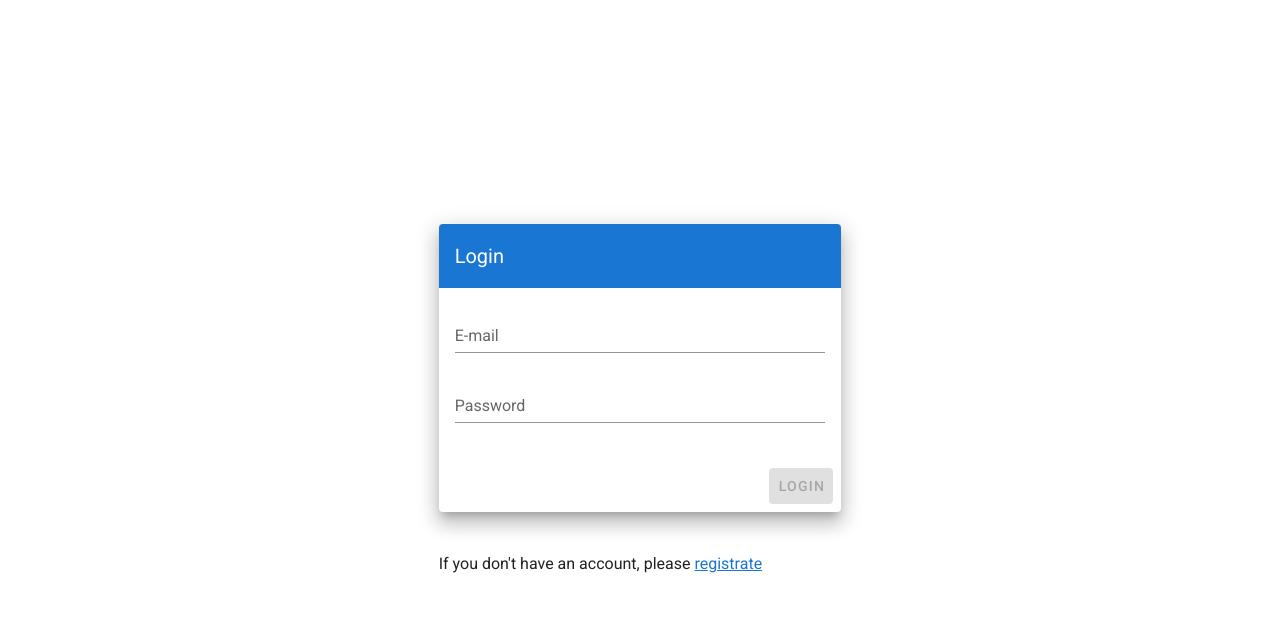
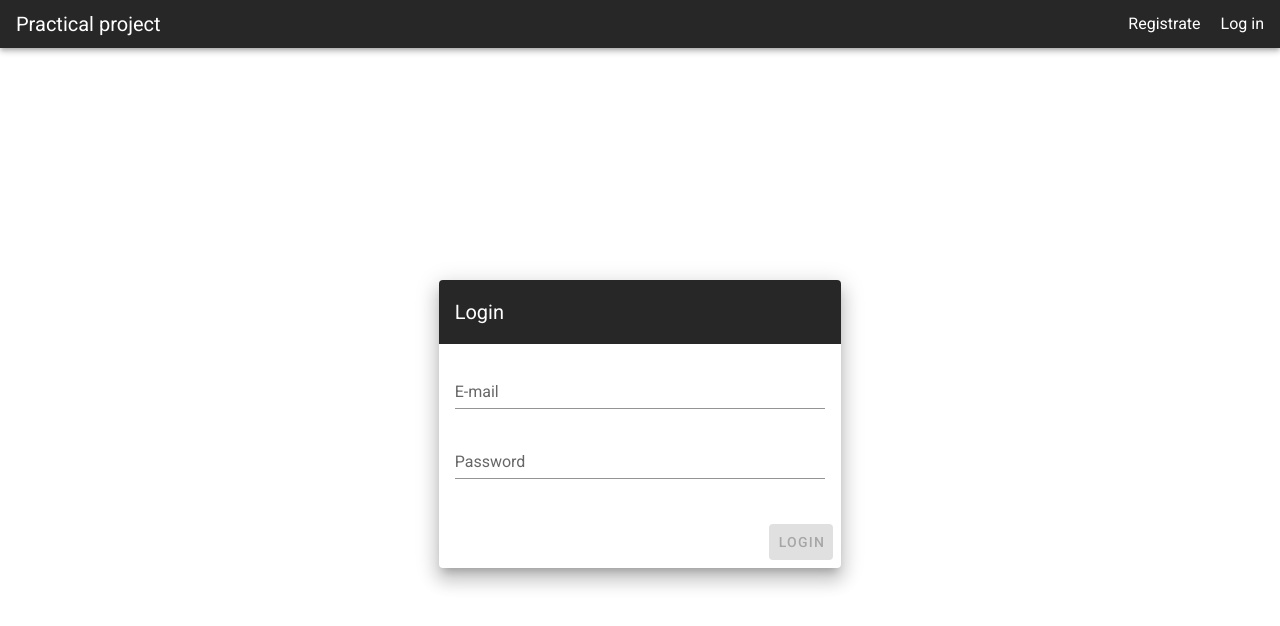
Before and after one commit to tanovikova22/practical-project, a Vue app: page /login in a window 1280 px wide. Shown: the top 626 px of the page. Built offline with nearby package versions, Linux system fonts and the light colour scheme.

Commit message:
Update of components + pages

```diff
--- a/src/App.vue
+++ b/src/App.vue
@@ -1,51 +1,18 @@
 <template>
   <v-app>
     <v-main>
-        <router-view></router-view>
-      <v-snackbar :value="showWindow" @input="setError(null)" :color="setColor">
-        {{ getError }}
-        <template v-slot:action="{ attrs }">
-          <v-btn color="blue" depressed v-bind="attrs" @click="setError(null)">Close</v-btn>
-        </template>
-      </v-snackbar>
+      <router-view></router-view>
+      <error></error>
     </v-main>
   </v-app>
 </template>
 
 <script>
-import { mapMutations, mapGetters } from "vuex";
+import Error from "./components/ErrorWindow.vue";
 export default {
   name: "App",
-
-  computed: {
-
-    ...mapGetters(["getError"]),
-
-    showWindow() {
-     return Boolean(this.getError)
-    },
-
-    setColor() {
-      if (this.getError){
-        switch(this.getError){
-          case "auth/user-not-found" :
-            return 'red';
-          case "auth/too-many-requests" :
-            return 'yellow';
-          default: 'black';
-        }
-      }
-      return "black";
-    }
-  },
-  methods: {
-    ...mapMutations(["setError"]),
-  },
+  components: {
+    Error
+  }
 };
 </script>
-
-<style lang="scss" scoped>
-button:focus {
-  outline: 0;
-}
-</style>
--- /dev/null
+++ b/src/components/ErrorWindow.vue
@@ -0,0 +1,45 @@
+<template>
+  <v-snackbar :value="showWindow" @input="setError(null)" :color="setColor">
+    {{ getError }}
+    <template v-slot:action="{ attrs }">
+      <v-btn color="pink" depressed v-bind="attrs" @click="setError(null)">Close</v-btn>
+    </template>
+  </v-snackbar>
+</template>
+
+<script>
+import { mapMutations, mapGetters } from "vuex";
+export default {
+  computed: {
+    ...mapGetters(["getError"]),
+
+    showWindow() {
+      return Boolean(this.getError);
+    },
+
+    setColor() {
+      if (this.getError) {
+        switch (this.getError) {
+          case "auth/user-not-found":
+            return "red";
+          case "auth/too-many-requests":
+            return "yellow";
+          default:
+            "black";
+        }
+      }
+      return "black";
+    }
+  },
+  methods: {
+    ...mapMutations(["setError"])
+  }
+};
+</script>
+
+
+<style lang="scss" scoped>
+button:focus {
+  outline: 0;
+}
+</style>
--- /dev/null
+++ b/src/components/Navbar.vue
@@ -0,0 +1,13 @@
+<template>
+  <div>
+    <v-app-bar color="deep-blue accent-4" dense dark>
+      <v-toolbar-title>Practical project</v-toolbar-title>
+
+      <v-spacer></v-spacer>
+
+      <router-link :to="'/registration'" tag="button">Registrate</router-link>
+
+      <router-link :to="'/login'" tag="button" class="ml-5">Log in</router-link>
+    </v-app-bar>
+  </div>
+</template>
--- a/src/components/Sidebar.vue
+++ b/src/components/Sidebar.vue
@@ -3,7 +3,7 @@
     <v-list-item>
       <v-list-item-content>
         <v-list-item-title class="title">
-          <!-- <router-link :to="'/dashboard'" tag="button">Menu</router-link> -->
+          <router-link :to="'/dashboard'" tag="button">Menu</router-link>
         </v-list-item-title>
       </v-list-item-content>
     </v-list-item>
--- a/src/main.js
+++ b/src/main.js
@@ -5,6 +5,7 @@ import router from './router';
 import Vuelidate from 'vuelidate';
 import store from "./store";
 import firebase from "firebase";
+import './router/guard'
 
 Vue.config.productionTip = false
 
--- a/src/pages/LogIn.vue
+++ b/src/pages/LogIn.vue
@@ -1,25 +1,12 @@
 <template>
   <v-app id="inspire">
+    <navbar></navbar>
     <v-content>
-      <v-container
-        class="fill-height"
-        fluid
-      >
-        <v-row
-          align="center"
-          justify="center"
-        >
-          <v-col
-            cols="12"
-            sm="8"
-            md="4"
-          >
+      <v-container class="fill-height" fluid>
+        <v-row align="center" justify="center">
+          <v-col cols="12" sm="8" md="4">
             <v-card class="elevation-12">
-              <v-toolbar
-                color="primary"
-                dark
-                flat
-              >
+              <v-toolbar color="deep-blue accent-4" dark flat>
                 <v-toolbar-title>Login</v-toolbar-title>
                 <v-spacer></v-spacer>
                 <v-tooltip bottom>
@@ -28,7 +15,12 @@
               </v-toolbar>
               <v-form @submit.prevent="onSubmit">
                 <v-card-text>
-                    <v-text-field type="email" v-model="email" label="E-mail" @blur="$v.email.$touch()"></v-text-field>
+                  <v-text-field
+                    type="email"
+                    v-model="email"
+                    label="E-mail"
+                    @blur="$v.email.$touch()"
+                  ></v-text-field>
                   <div
                     class="error-message"
                     v-if="$v.email.$invalid && $v.email.$dirty"
@@ -57,9 +49,6 @@
                 </v-card-actions>
               </v-form>
             </v-card>
-             <div class="mt-10">
-              If you don't have an account, please <router-link :to="'/registration'">registrate</router-link>
-            </div>
           </v-col>
         </v-row>
       </v-container>
@@ -70,6 +59,8 @@
 <script>
 import { required, email, minLength } from "vuelidate/lib/validators";
 import { mapActions, mapGetters } from "vuex";
+import Navbar from "../components/Navbar.vue";
+
 export default {
   data: () => ({
     email: "",
@@ -88,13 +79,16 @@ export default {
   methods: {
     ...mapActions(["login"]),
     onSubmit() {
-      console.log(1)
       this.login({ email: this.email, password: this.password });
     }
   },
 
   computed: {
     ...mapGetters(["getLoading"])
+  },
+
+  components: {
+    Navbar
   }
 };
 </script>
--- a/src/pages/Profile.vue
+++ b/src/pages/Profile.vue
@@ -15,21 +15,22 @@
           >
         </v-list-item-avatar>
       </v-list-item>
+      <v-card-actions>
+        <v-btn @click="logout">Log out</v-btn>
+      </v-card-actions>
     </v-card>
   </v-flex>
 </template>
 
 <script>
-import { mapGetters } from "vuex";
+import { mapGetters, mapActions } from "vuex";
 
 export default {
   computed: {
     ...mapGetters(["getUser"])
   },
   methods: {
-    f() {
-      console.log(this.getUser);
-    }
+    ...mapActions(["logout"])
   }
 };
 </script>
--- a/src/pages/Registration.vue
+++ b/src/pages/Registration.vue
@@ -1,11 +1,12 @@
 <template>
   <v-app id="inspire">
+    <navbar></navbar>
     <v-content>
       <v-container class="fill-height" fluid>
         <v-row align="center" justify="center">
           <v-col cols="12" sm="8" md="4">
             <v-card class="elevation-12">
-              <v-toolbar color="primary" dark flat>
+              <v-toolbar color="deep-blue accent-4" dark flat>
                 <v-toolbar-title>Registration form</v-toolbar-title>
                 <v-spacer></v-spacer>
               </v-toolbar>
@@ -79,10 +80,6 @@
                 >{{nameButton}}</v-btn>
               </v-card-actions>
             </v-card>
-            <div class="mt-10">
-              If you have an account, please
-              <router-link :to="'/login'">log in</router-link>
-            </div>
           </v-col>
         </v-row>
       </v-container>
@@ -100,6 +97,7 @@ import {
   numeric,
   helpers
 } from "vuelidate/lib/validators";
+import Navbar from "../components/Navbar.vue";
 import { mapActions, mapGetters } from "vuex";
 
 const alpha = helpers.regex("alpha", /[A-Z][a-z]{2,}/g);
@@ -172,6 +170,9 @@ export default {
     nameButton() {
       return this.firstPage ? "Next step " : "Finish";
     }
+  },
+  components: {
+    Navbar
   }
 };
 </script>
--- a/src/pages/Users.vue
+++ b/src/pages/Users.vue
@@ -6,7 +6,7 @@
 
     <v-form>
       <v-container>
-        <v-text-field v-model="search" @input="filterItems">
+        <v-text-field v-model="search">
           <template v-slot:label>
             Whom ure you looking for?
             <v-icon style="vertical-align: middle">{{"mdi-magnify"}}</v-icon>
@@ -16,7 +16,7 @@
     </v-form>
 
     <v-flex xs12 sm8 md4 v-if="getAll !== null">
-      <v-card class="d-flex justify-center mb-6" v-for="(item, idx) in getAll" :key="idx">
+      <v-card class="d-flex justify-center mb-6" v-for="(item, idx) in  filterItems" :key="idx">
         <v-list-item three-line>
           <v-list-item-content>
             <v-list-item-title v-html="item.name"></v-list-item-title>
@@ -30,21 +30,24 @@
 </template>
 
 <script>
-import { mapGetters, mapActions } from "vuex";
+import { mapGetters, mapActions, mapMutations } from "vuex";
 export default {
   data: () => ({
-    search: "",
+    search: ""
   }),
   computed: {
-    ...mapGetters(["getAll", "getLoading"])
+    ...mapGetters(["getAll", "getLoading"]),
+    filterItems() {
+      return this.getAll.filter(element =>
+        element.name.toLowerCase().includes(this.search.toLowerCase())
+      );
+    }
   },
   methods: {
     ...mapActions(["getAllUsers"]),
+    ...mapMutations(["setAll"])
+  },
 
-    filterItems(e){
-      console.log(e)
-    }
-  },
   created() {
     this.getAllUsers();
   }
--- a/src/router/guard.js
+++ b/src/router/guard.js
@@ -1,34 +1,36 @@
 import router from './index'
 import store from '../store'
-import firebase from 'firebase'
+// import firebase from 'firebase'
 
 router.beforeEach((to, from, next) => {
     let token = store.state.auth.token
     let whitelist = ['/login', '/registration']
     let userData = store.state.auth.userData
+    if (token) {
+        console.log(1)
 
-    if(token){
+        if (userData) {
 
-        if(userData){
-
-            if(whitelist.includes(to.path)){
+            if (whitelist.includes(to.path)) {
                 next('/dashboard/users')
-            }else{
+            } else {
                 next()
             }
 
-        }else{
+        } else {
             // try{
 
             // }
             next()
+            console.log('response')
         }
 
-    }else{
+    } else {
+        console.log(2)
 
-        if(whitelist.includes(to.path)){
+        if (whitelist.includes(to.path)) {
             next()
-        }else{
+        } else {
             next('/login')
         }
     }
--- a/src/router/index.js
+++ b/src/router/index.js
@@ -14,7 +14,7 @@ export default new Router({
   routes: [{
       path: "/dashboard",
       component: DashBoard,
-      redirect: "/dahboard/users",
+      redirect: "/dashboard/users",
       children: [{
           path: "users",
           name: "Users",
--- a/src/store/modules/auth.js
+++ b/src/store/modules/auth.js
@@ -4,7 +4,7 @@ import router from './../../router'
 export default {
     state: {
         userData: null,
-        token: null
+        token: localStorage.getItem("token")
     },
 
     mutations: {
@@ -37,9 +37,10 @@ export default {
                         ...payload,
                         id
                     })
-                    router.push("/dashboard/users")
                     firebase.auth().currentUser.getIdToken().then(token => {
                         localStorage.setItem('token', (token))
+                        commit('setToken', token)
+                        router.push("/dashboard/users")
                     }).catch(e => console.log(e))
                 }).catch(error => {
                     commit('setError', error)
@@ -58,16 +59,17 @@ export default {
                 let response = await firebase.auth().signInWithEmailAndPassword(payload.email, payload.password)
                 let id = response.user.uid;
                 let userData = firebase.database().ref('users/' + id)
-                userData.on('value', (snapshot) => {
+                userData.on('value', async (snapshot) => {
                     const data = snapshot.val()
                     commit('setUser', {
                         ...data
                     })
-                    firebase.auth().currentUser.getIdToken().then(token => {
+                    await firebase.auth().currentUser.getIdToken().then(token => {
                         localStorage.setItem('token', (token))
+                        commit('setToken', token)
+                        router.push("/dashboard/users")
                     }).catch(e => console.log(e))
 
-                    router.push("/dashboard/users")
                 })
             } catch (error) {
                 commit('setError', error)
@@ -80,12 +82,10 @@ export default {
         async logout({
             commit
         }) {
-            await firebase.auth().currentUser.getIdToken().then(token => {
-                localStorage.removeItem('token', token)
-            }).catch(e => console.log(e))
+            localStorage.removeItem('token')
+            commit('setToken', null)
             await firebase.auth().signOut().then(() => {
                 commit('setUser', null)
-
                 router.push('/login')
             }).catch(e => commit('setError', e))
         },
```
Lines whose indentation alone changed are shown as unchanged.
